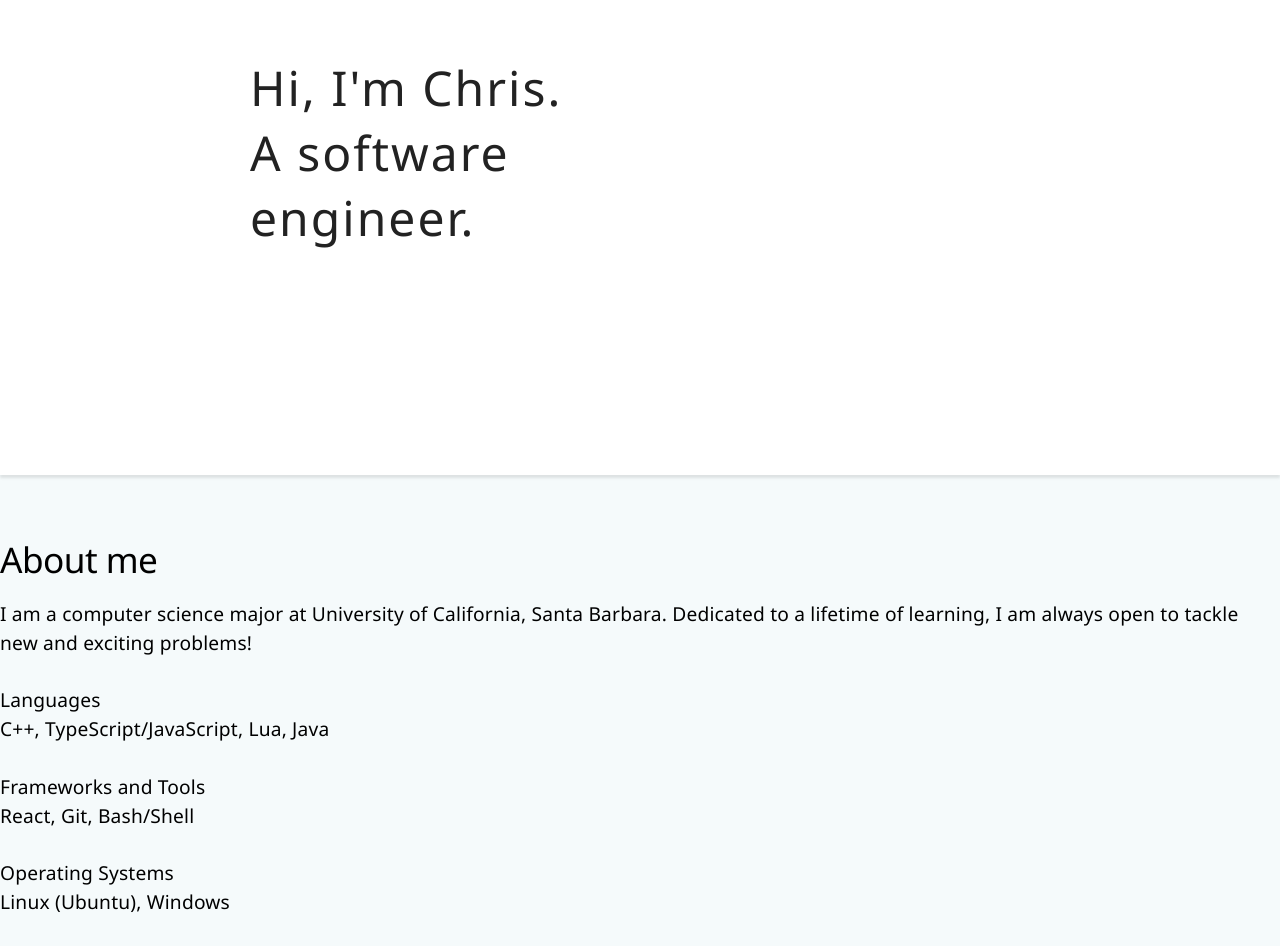
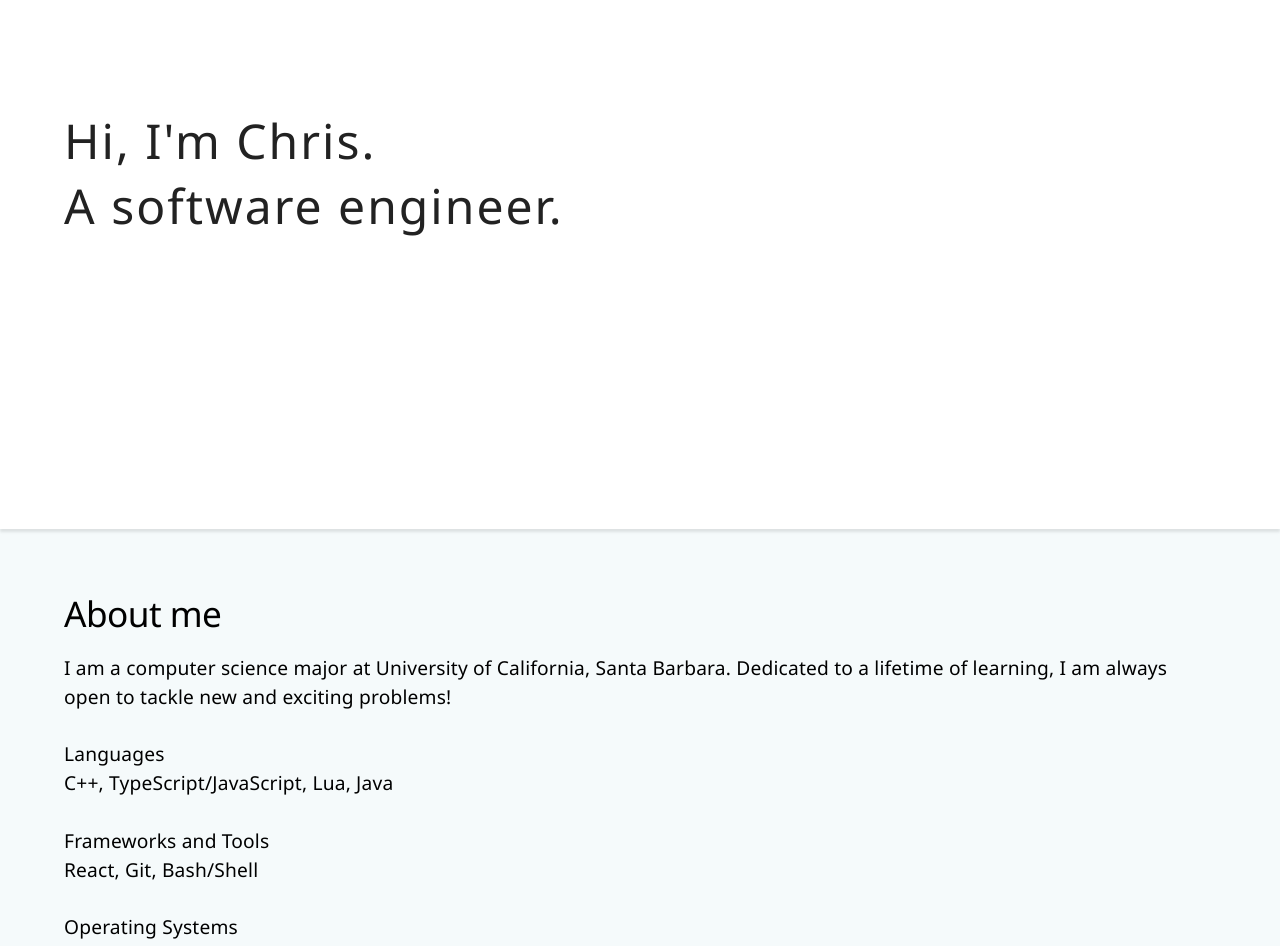
Before and after one commit to chriscerie/chriscerie.github.io, a React (Create React App) app: page / in a window 1280 px wide. Shown: the part 180-1126 px from the top of the page. Built offline with nearby package versions, Linux system fonts and the light colour scheme.

Commit message:
Edit width

```diff
--- a/src/App/components/Header/index.tsx
+++ b/src/App/components/Header/index.tsx
@@ -24,7 +24,7 @@ function Header(props: propTypes) {
   }, []);
 
   return <div className={isSticky ? "header-sticky" : "header"}>
-    <Container style={{ padding: "0px 100px" }}>
+    <Container style={{ padding: "0 clamp(1rem,5%, 7rem)" }}>
       <LinksList linkRefs={ props.linkRefs }/>
     </Container>
   </div>;
--- a/src/App/pages/About/index.tsx
+++ b/src/App/pages/About/index.tsx
@@ -23,7 +23,7 @@ function About(props: { aboutRef: React.RefObject<HTMLDivElement> }) {
 
   return (
     <div className="about" ref={ props.aboutRef }>
-      <Container maxWidth="lg" style={{ padding: "4rem 0rem" }}>
+      <Container style={{ padding: "4rem clamp(1rem,5%, 7rem)" }}>
         <Typography className={classes.h1} variant="h1">
           About me
         </Typography>
--- a/src/App/pages/Employment/index.tsx
+++ b/src/App/pages/Employment/index.tsx
@@ -24,7 +24,7 @@ function Employment(props: { employmentRef: React.RefObject<HTMLDivElement> }) {
 
   return (
     <div className="employment" ref={ props.employmentRef }>
-      <Container style={{ padding: "50px 100px" }}>
+      <Container style={{ padding: "4rem clamp(1rem,5%, 7rem)" }}>
         <Typography className={classes.h1} variant="h1">
           Employment
         </Typography>
--- a/src/App/pages/Home/index.css
+++ b/src/App/pages/Home/index.css
@@ -1,21 +1,11 @@
-.home {
-  top: 0;
-  height: 650px;
-  max-width: 100%;
-  margin: 0px;
+.middle-horizontal-container {
+  position: relative;
+  height: 8rem;
+  margin: 14rem 0;
   font-family: "Segoe UI", "Ubuntu", "Roboto", "Open Sans", "Helvetica Neue", sans-serif;
 }
 
-.middle-horizontal-container {
-  position: relative;
-  height: 200px;
-  width: min(450px, 50%);
-  top: 205px;
-  padding: 30px clamp(10%, 250px, 20%);
-}
-
 .middle-horizontal-container h1 {
-  display: flex;
   font-size: 3em;
   font-weight: lighter;
   color: #222;
@@ -24,7 +14,6 @@
 }
 
 .middle-horizontal-container h2 {
-  display: flex;
   font-size: 3em;
   font-weight: lighter;
   color: #222;
--- a/src/App/pages/Home/index.tsx
+++ b/src/App/pages/Home/index.tsx
@@ -1,14 +1,15 @@
 import React from "react";
 import "./index.css";
+import Container from "@material-ui/core/Container";
 
 function Home(props: { homeRef: React.RefObject<HTMLDivElement> }) {
   return (
-    <div className="home" ref={ props.homeRef }>
+    <Container style={{ padding: "4rem clamp(1rem,5%, 7rem)" }} ref={props.homeRef}>
       <div className="middle-horizontal-container">
         <h1>Hi, I'm Chris.</h1>
         <h2>A software engineer.</h2>
       </div>
-    </div>
+    </Container>
   );
 }
 
```
